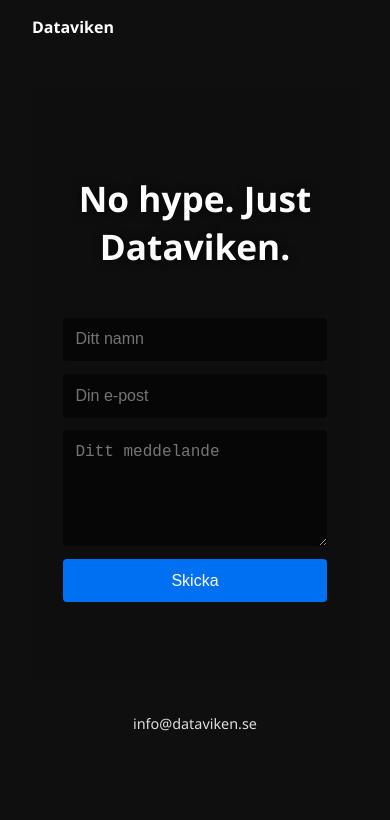
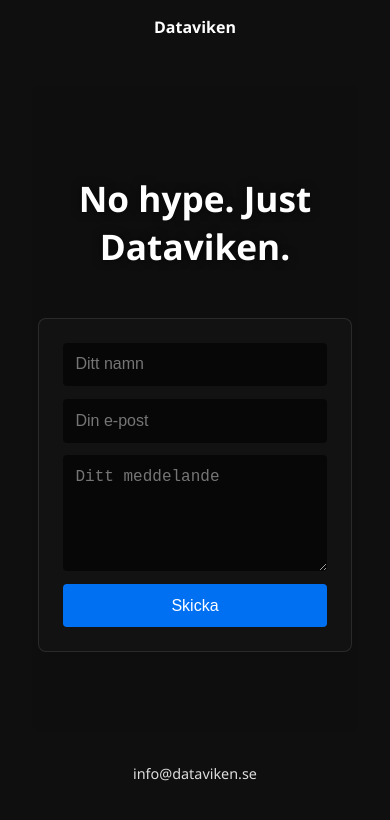
Before and after one commit to dataviken/dataviken-site, a plain HTML site: page index.html in a window 390 px wide. Both pictures are taken after a click on the element "Kontakta oss". Drawn offline with Linux system fonts and the light colour scheme.

Commit message:
Update index.html

```diff
--- a/index.html
+++ b/index.html
@@ -6,6 +6,13 @@
   <title>Dataviken</title>
   <link rel="icon" type="image/png" href="favicon.png">
   <style>
+    @media (max-width: 600px) {
+      header {
+        flex-direction: column;
+        align-items: center;
+        gap: 0.5rem;
+      }
+    }
     body {
       margin: 0;
       padding: 0;
@@ -48,6 +55,12 @@
     }
     form {
       display: none;
+      opacity: 0;
+      transition: opacity 0.4s ease;
+      background-color: rgba(255, 255, 255, 0.02);
+      padding: 1.5rem;
+      border: 1px solid rgba(255, 255, 255, 0.1);
+      border-radius: 8px;
       flex-direction: column;
       gap: 0.8rem;
       width: 90%;
@@ -119,6 +132,7 @@
       const form = document.querySelector('form');
       const toggle = document.querySelector('.form-toggle');
       form.style.display = 'flex';
+      setTimeout(() => { form.style.opacity = '1'; }, 10);
       toggle.style.display = 'none';
       history.pushState({ formVisible: true }, '', '#kontakt');
     }
```
